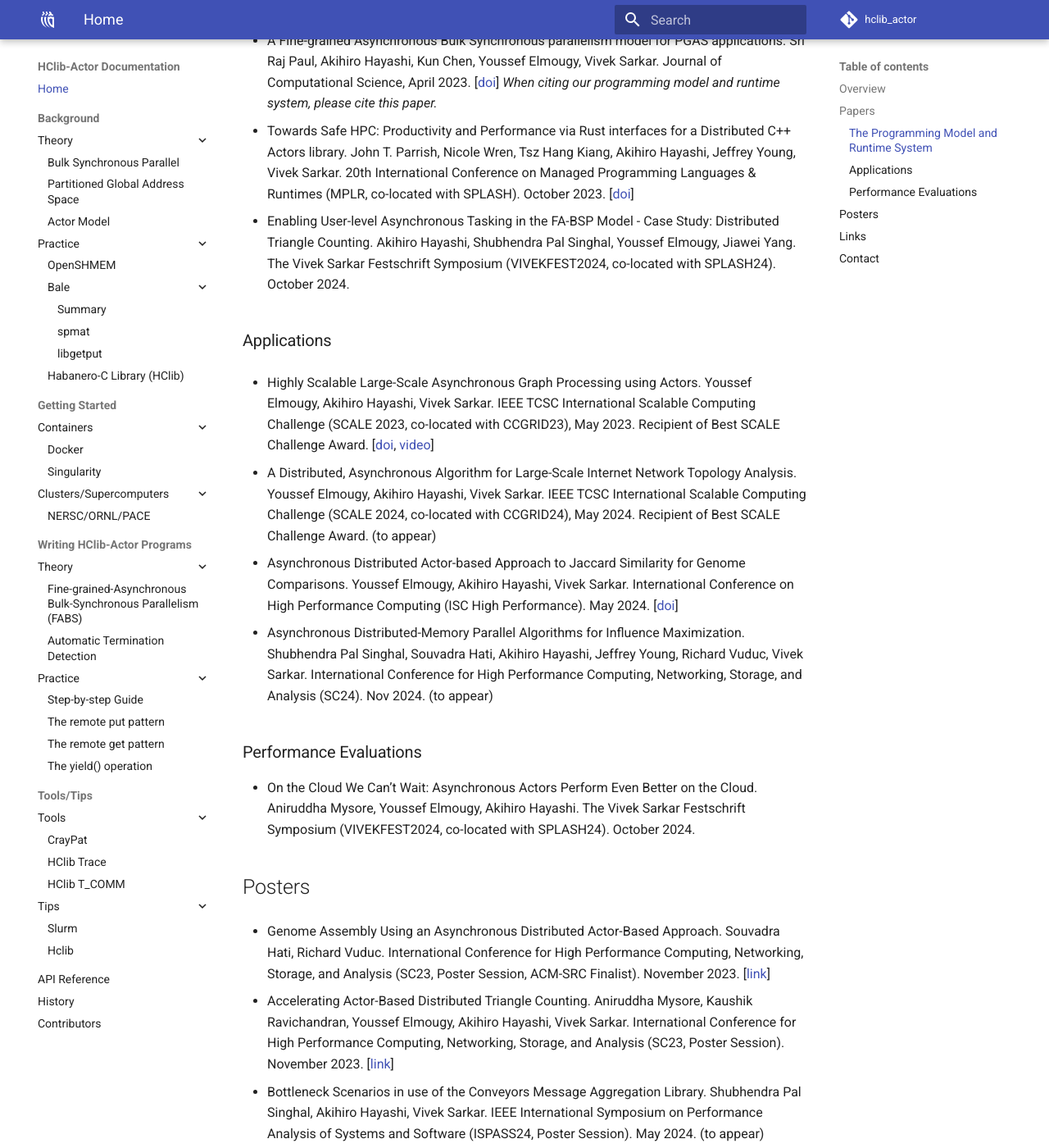
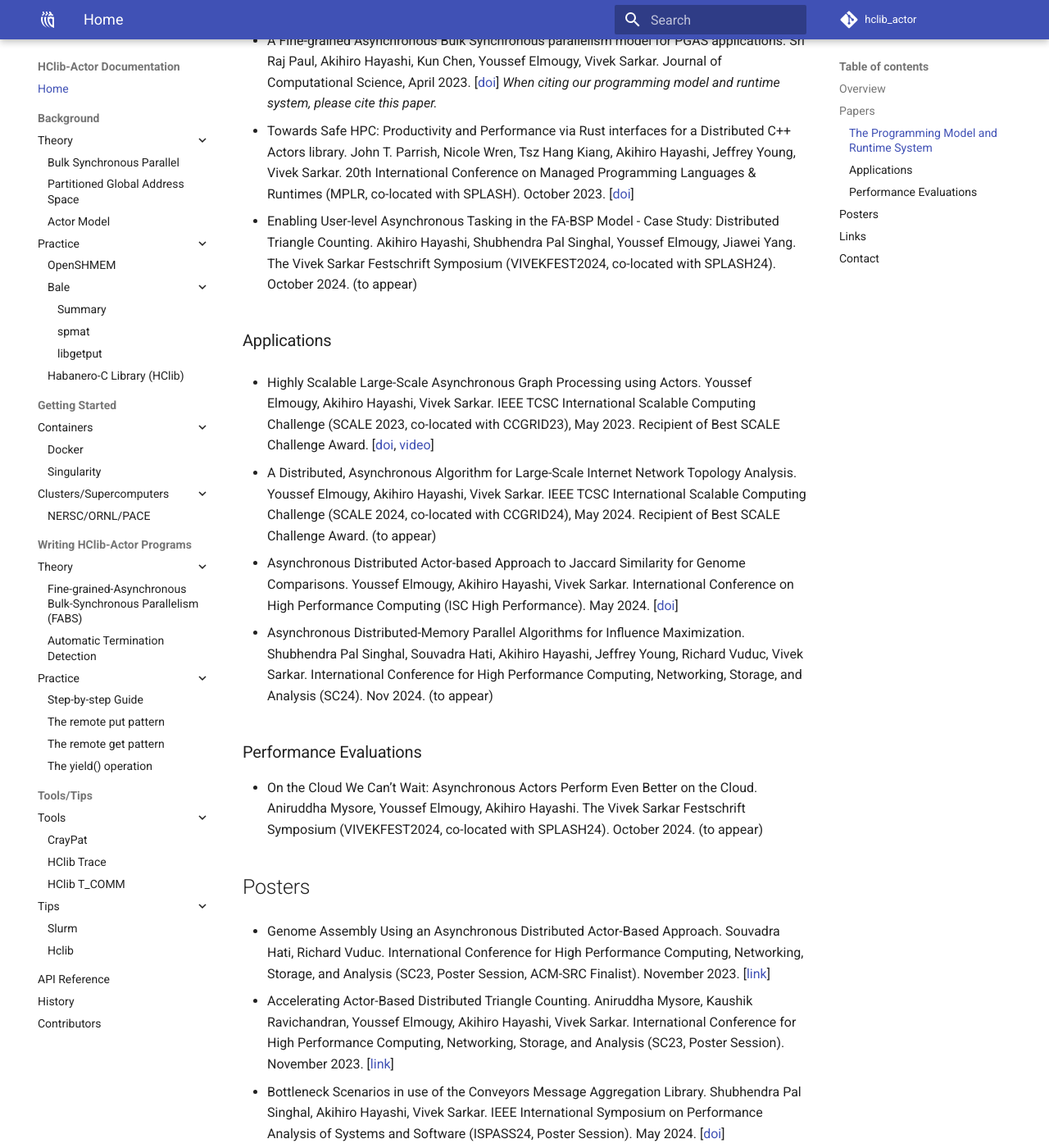
Before and after one commit to ahayashi/hclib-actor, an MkDocs documentation site: the page built from doc/markdowns/index.md, in a window 1280 px wide and 1400 px high, scrolled down 475 px. Shown: the whole window at 82% size. Built offline with MkDocs 1.6.1 and Material for MkDocs 9.7.7, drawn with Linux system fonts in a browser that asks for light colours; comment, search, counter and statistics services are not loaded.

Commit message:
Update index.md

```diff
--- a/doc/markdowns/index.md
+++ b/doc/markdowns/index.md
@@ -11,7 +11,7 @@ This document describes an actor/selector-based C/C++ programming systems for di
 
 * Towards Safe HPC: Productivity and Performance via Rust interfaces for a Distributed C++ Actors library. John T. Parrish, Nicole Wren, Tsz Hang Kiang, Akihiro Hayashi, Jeffrey Young, Vivek Sarkar. 20th International Conference on Managed Programming Languages & Runtimes (MPLR, co-located with SPLASH). October 2023. [[doi](https://doi.org/10.1145/3617651.3622992)]
 
-* Enabling User-level Asynchronous Tasking in the FA-BSP Model - Case Study: Distributed Triangle Counting. Akihiro Hayashi, Shubhendra Pal Singhal, Youssef Elmougy, Jiawei Yang. The Vivek Sarkar Festschrift Symposium (VIVEKFEST2024, co-located with SPLASH24). October 2024.
+* Enabling User-level Asynchronous Tasking in the FA-BSP Model - Case Study: Distributed Triangle Counting. Akihiro Hayashi, Shubhendra Pal Singhal, Youssef Elmougy, Jiawei Yang. The Vivek Sarkar Festschrift Symposium (VIVEKFEST2024, co-located with SPLASH24). October 2024. (to appear)
 
 ### Applications
 * Highly Scalable Large-Scale Asynchronous Graph Processing using Actors. Youssef Elmougy, Akihiro Hayashi, Vivek Sarkar. IEEE TCSC International Scalable Computing Challenge (SCALE 2023, co-located with CCGRID23), May 2023. Recipient of Best SCALE Challenge Award. [[doi](https://ieeexplore.ieee.org/document/10181177), [video](https://youtu.be/fMSbSHhsW0o)]
@@ -24,7 +24,7 @@ This document describes an actor/selector-based C/C++ programming systems for di
 
 ### Performance Evaluations
 
-* On the Cloud We Can’t Wait: Asynchronous Actors Perform Even Better on the Cloud. Aniruddha Mysore, Youssef Elmougy, Akihiro Hayashi. The Vivek Sarkar Festschrift Symposium (VIVEKFEST2024, co-located with SPLASH24). October 2024.
+* On the Cloud We Can’t Wait: Asynchronous Actors Perform Even Better on the Cloud. Aniruddha Mysore, Youssef Elmougy, Akihiro Hayashi. The Vivek Sarkar Festschrift Symposium (VIVEKFEST2024, co-located with SPLASH24). October 2024. (to appear)
 
 ## Posters
 
@@ -32,7 +32,7 @@ This document describes an actor/selector-based C/C++ programming systems for di
 
 * Accelerating Actor-Based Distributed Triangle Counting. Aniruddha Mysore, Kaushik Ravichandran, Youssef Elmougy, Akihiro Hayashi, Vivek Sarkar. International Conference for High Performance Computing, Networking, Storage, and Analysis (SC23, Poster Session). November 2023. [[link](https://sc23.supercomputing.org/proceedings/tech_poster/tech_poster_pages/rpost187.html)]
 
-* Bottleneck Scenarios in use of the Conveyors Message Aggregation Library. Shubhendra Pal Singhal, Akihiro Hayashi, Vivek Sarkar. IEEE International Symposium on Performance Analysis of Systems and Software (ISPASS24, Poster Session). May 2024. (to appear)
+* Bottleneck Scenarios in use of the Conveyors Message Aggregation Library. Shubhendra Pal Singhal, Akihiro Hayashi, Vivek Sarkar. IEEE International Symposium on Performance Analysis of Systems and Software (ISPASS24, Poster Session). May 2024. [[doi](https://doi.org/10.1109/ISPASS61541.2024.00045)]
 
 
 ## Links
```
